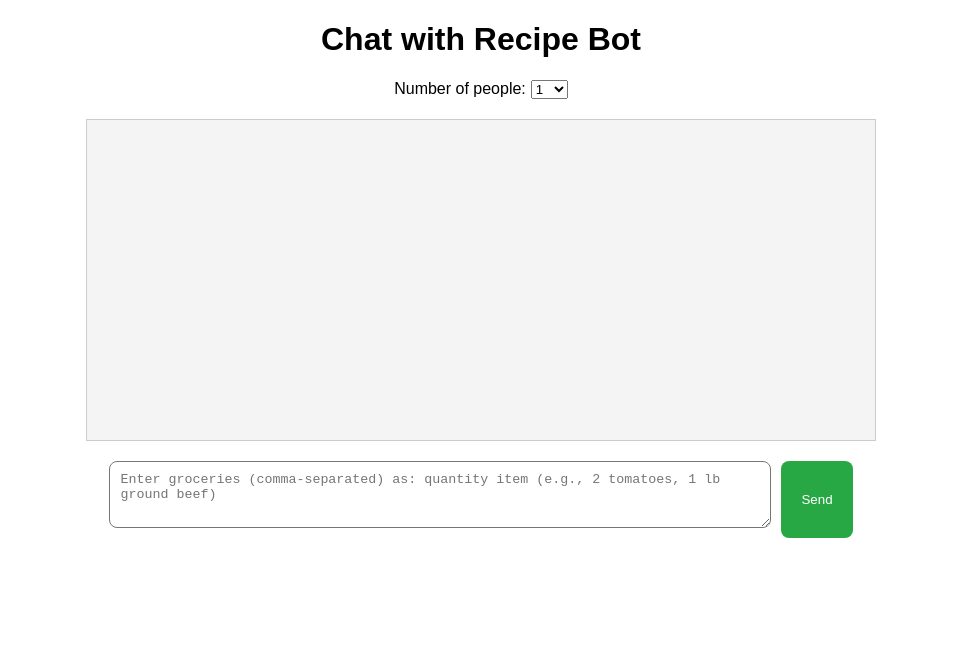
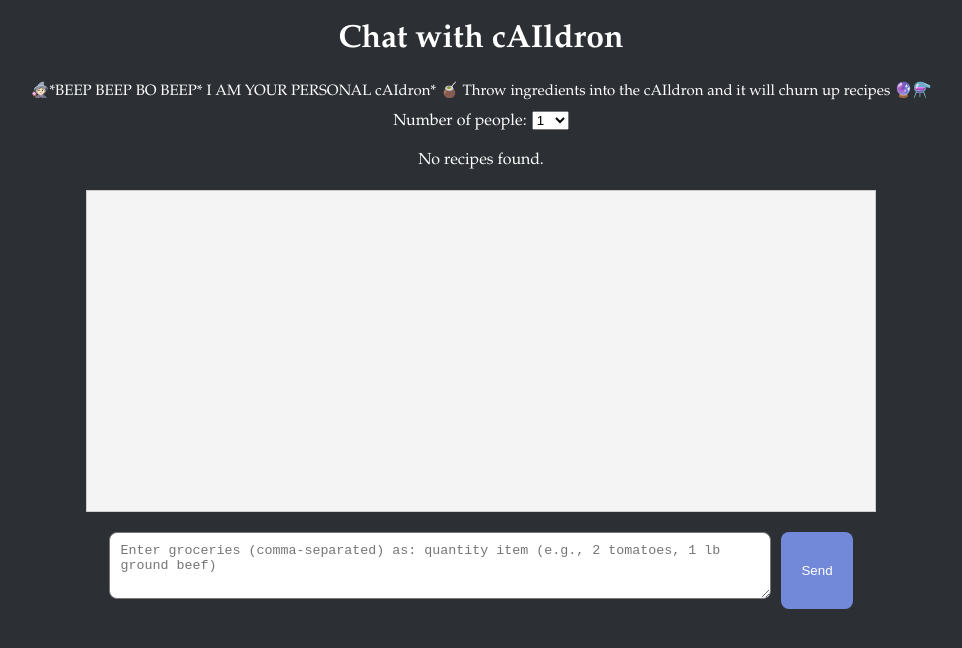
Before and after one commit to erinchen2005/quickCook, a React (Create React App) app in the folder my-app/: page / in a window 1280 px wide. Shown: the top 648 px of the page, without its empty margins (159-1121 px from the left). Built offline with nearby package versions, Linux system fonts and the light colour scheme.

Commit message:
Made the website beautiful

```diff
--- a/my-app/src/App.css
+++ b/my-app/src/App.css
@@ -1,6 +1,14 @@
+html, body {
+  margin: 0;
+  padding: 0;
+  height: 100%; /* Ensure the body takes full height */
+  background-color: #2c2f33; /* Magic-themed background color */
+}
+
 .App {
   text-align: center;
-  font-family: Arial, sans-serif;
+  font-family: 'Garamond', serif; /* Elegant font */
+  color: #ffffff; /* Light text color */
 }
 
 .chat-box {
@@ -21,12 +29,12 @@
 }
 
 .message.user {
-  background-color: #d1e7dd;
+  background-color: #7289da;
   align-self: flex-end;
 }
 
 .message.bot {
-  background-color: #f8d7da;
+  background-color: #99aab5;
   align-self: flex-start;
 }
 
@@ -46,7 +54,7 @@ input {
 button {
   padding: 10px 20px;
   margin-left: 10px;
-  background-color: #28a745;
+  background-color: #7289da;
   color: white;
   border: none;
   border-radius: 8px;
@@ -54,19 +62,24 @@ button {
 }
 
 button:hover {
-  background-color: #218838;
+  background-color: #5b6eae;
 }
 
 .recipes {
   margin-top: 20px;
 }
 
+.small-header {
+  font-size: 15px;
+  font-weight: normal;
+}
+
 .recipe {
-  border: 1px solid #ccc;
+  border: 1px solid #555;
   border-radius: 8px;
   padding: 10px;
   margin: 10px 0;
-  background-color: #f9f9f9;
+  background-color: #40444b;
 }
 
 .recipe h2 {
--- a/my-app/src/App.js
+++ b/my-app/src/App.js
@@ -2,14 +2,14 @@ import React, { useState } from 'react';
 import './App.css';
 
 function App() {
-  const [input, setInput] = useState("");  // to store user input
+  const [input, setInput] = useState(""); // to store user input
   const [numberOfPeople, setNumberOfPeople] = useState(1); // to store number of people
-  const [messages, setMessages] = useState([]);  // to store the conversation
+  const [messages, setMessages] = useState([]); // to store the conversation
   const [recipes, setRecipes] = useState([]); // to store the fetched recipes
 
   // Function to send the message to Flask
   const sendMessage = async () => {
-    if (!input) return;  // Don't send empty messages
+    if (!input) return; // Don't send empty messages
 
     // Add the user's message to the conversation
     const newMessages = [...messages, { text: input, sender: 'user' }];
@@ -22,8 +22,8 @@ function App() {
         'Content-Type': 'application/json',
       },
       body: JSON.stringify({
-        groceries: input,  // Assuming input as a comma-separated list
-        num_people: numberOfPeople  // Add number of servings to the request
+        groceries: input,
+        num_people: numberOfPeople, // Add number of servings to the request
       }),
     });
 
@@ -42,7 +42,12 @@ function App() {
 
   return (
     <div className="App">
-      <h1>Chat with Recipe Bot</h1>
+      <h1>Chat with cAIldron</h1>
+      <div style={{ marginBottom: '10px' }}>
+        <h1 className="small-header">
+          🧙🏻‍♀️*BEEP BEEP BO BEEP* I AM YOUR PERSONAL cAIdron* 🧉 Throw ingredients into the cAIldron and it will churn up recipes 🔮⚗️
+        </h1>
+      </div>
 
       {/* Servings input area */}
       <div style={{ marginBottom: '10px' }}>
@@ -61,8 +66,11 @@ function App() {
 
       {/* Display recipes */}
       <div className="recipes">
-          <pre>{recipes}</pre> {/* This will display the entire raw recipe text */}
-
+        {recipes.length > 0 ? (
+          <pre>{JSON.stringify(recipes, null, 2)}</pre> // Display recipes in a readable format
+        ) : (
+          <p>No recipes found.</p> // Message for when no recipes are available
+        )}
       </div>
 
       <div className="chat-box">
@@ -79,7 +87,7 @@ function App() {
           onChange={(e) => setInput(e.target.value)}
           placeholder="Enter groceries (comma-separated) as: quantity item (e.g., 2 tomatoes, 1 lb ground beef)"
           rows="3"
-          style={{ resize: 'vertical', width: '50%', padding: '10px', borderRadius: '8px', marginBottom: '10px' }} // Adding marginBottom to create space
+          style={{ resize: 'vertical', width: '50%', padding: '10px', borderRadius: '8px', marginBottom: '10px' }}
         />
 
         <button onClick={sendMessage}>Send</button>
```
